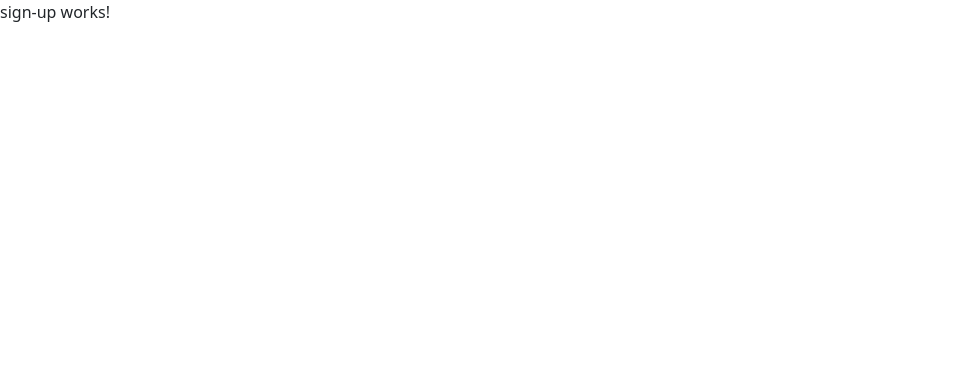
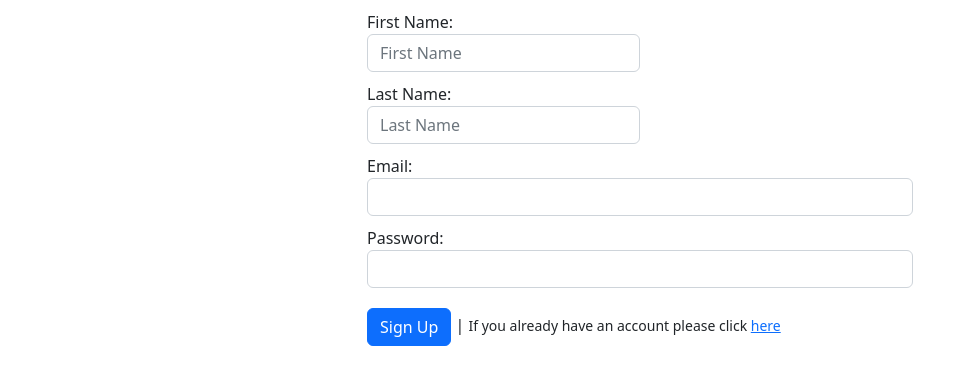
Before and after one commit to sdclayton/co-lab, an Angular app: page /signup in a window 1280 px wide. Shown: the top 384 px of the page, without its empty margins (0-975 px from the left). Built offline with nearby package versions, Linux system fonts and the light colour scheme.

Commit message:
Update: Added Labels for Signup Page

```diff
--- a/src/app/sign-up/sign-up.component.html
+++ b/src/app/sign-up/sign-up.component.html
@@ -1 +1,55 @@
-<p>sign-up works!</p>
+<div class="container">
+  <div class="row" style="justify-content: center">
+    <div class="col-xs-12 col-md-6 col-md-offset-3">
+      <form #signupForm="ngForm" (ngSubmit)="onSubmit(signupForm)">
+        <div class="form-row">
+          <div class="form-group col-md-6" style="margin-top: 10px;">
+            <label for="firstName">First Name:</label>
+            <input
+              type="text"
+              id="firstName"
+              class="form-control"
+              placeholder="First Name"
+              name="firstName"
+              ngModel>
+          </div>
+          <div class="form-group col-md-6" style="margin-top: 10px;">
+            <label for="lastName">Last Name:</label>
+            <input
+              type="text"
+              id="lastName"
+              class="form-control"
+              placeholder="Last Name"
+              name="lastName"
+              ngModel>
+          </div>
+        </div>
+        <div class="form-group" style="margin-top: 10px;">
+          <label for="email">Email:</label>
+          <input
+            type="email"
+            id="email"
+            class="form-control"
+            name="email"
+            required
+            ngModel>
+        </div>
+        <div class="form-group" style="margin-top: 10px;">
+          <label for="password">Password:</label>
+          <input
+            type="password"
+            id="password"
+            class="form-control"
+            name="password"
+            required
+            minlength="6"
+            ngModel>
+        </div>
+        <div style="margin-top: 20px;">
+          <button type="submit" class="btn btn-primary">Sign Up</button> |
+          <small>If you already have an account please click <a routerLink="/login">here</a></small>
+        </div>
+      </form>
+    </div>
+  </div>
+</div>
--- a/src/app/sign-up/sign-up.component.ts
+++ b/src/app/sign-up/sign-up.component.ts
@@ -1,4 +1,5 @@
 import { Component, OnInit } from '@angular/core';
+import { NgForm } from '@angular/forms';
 
 @Component({
   selector: 'app-sign-up',
@@ -12,4 +13,7 @@ export class SignUpComponent implements OnInit {
   ngOnInit(): void {
   }
 
+  onSubmit(form: NgForm){
+    console.log(form);
+  }
 }
```
